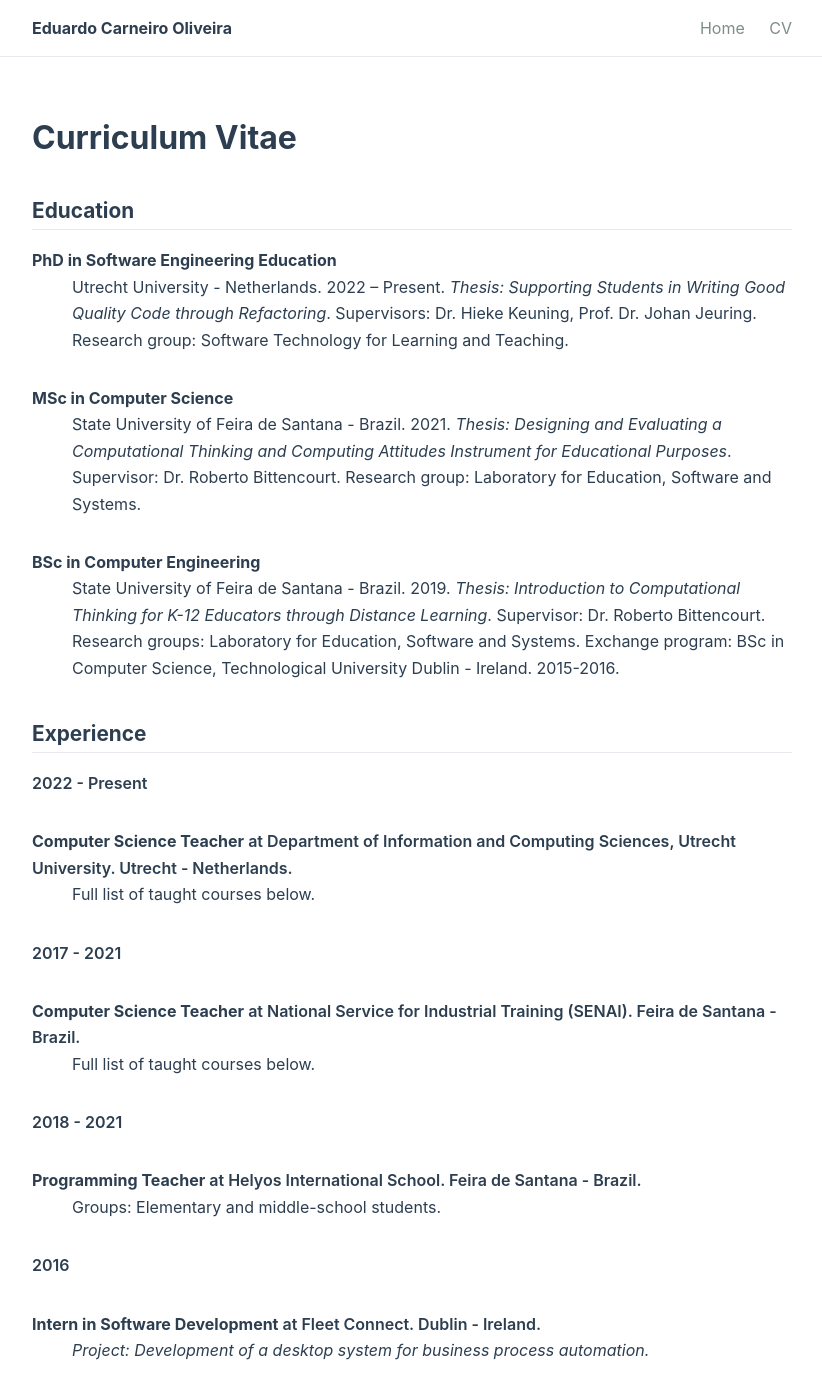
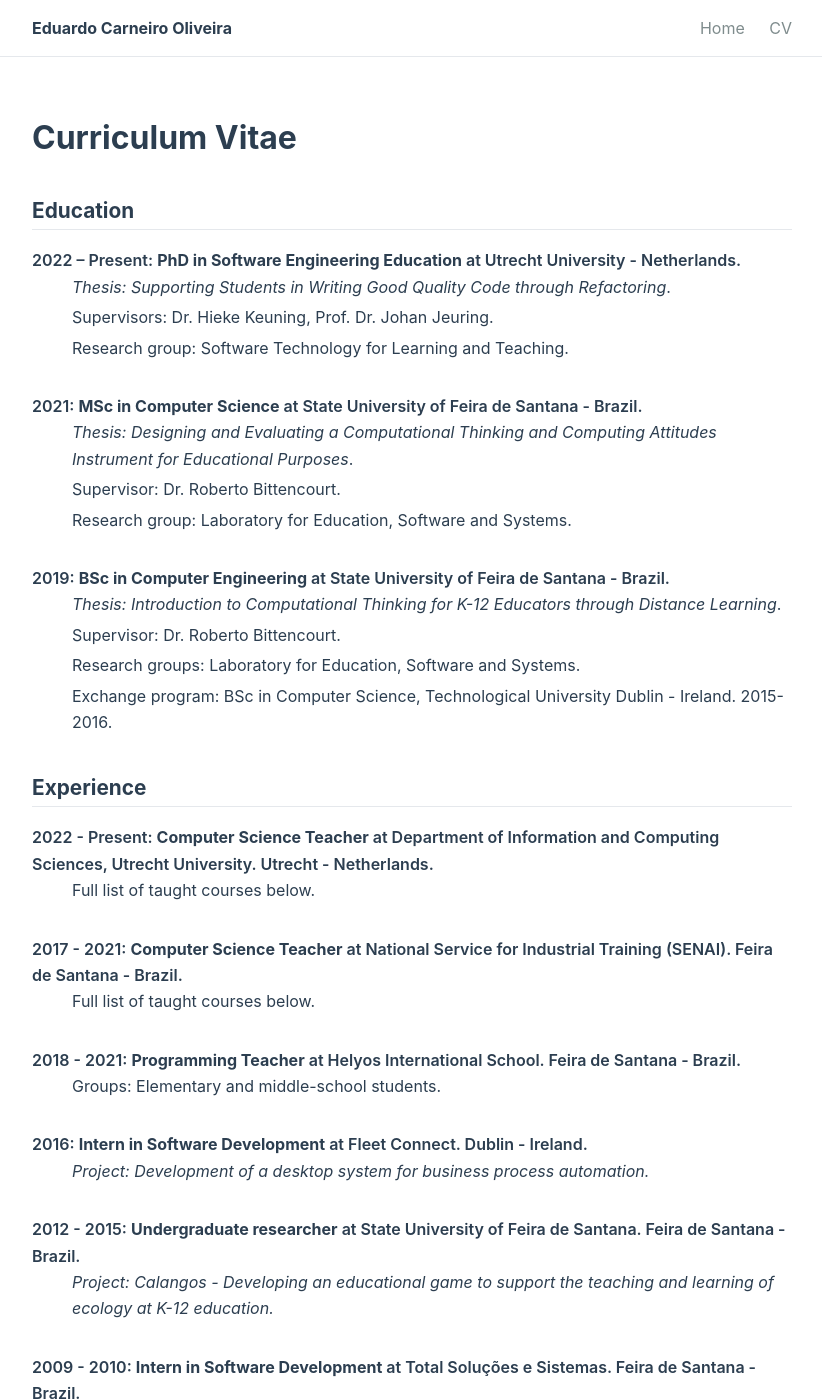
Before and after one commit to eduardo-coliveira/eduardo-coliveira.github.io, a Jekyll site: the page built from cv.md, in a window 1280 px wide and 1400 px high. Shown: the whole window, without its empty margins (228-1050 px from the left). Built offline with Jekyll 4.4.1, drawn with Linux system fonts in a browser that asks for light colours; some of the changed text lies outside the part shown.

```diff
--- a/cv.md
+++ b/cv.md
@@ -8,46 +8,40 @@ permalink: /cv/
 
 ## Education
 
-**PhD in Software Engineering Education**
-: Utrecht University - Netherlands. 2022 – Present. *Thesis: Supporting Students in Writing Good Quality Code through Refactoring*.
-  Supervisors: Dr. Hieke Keuning, Prof. Dr. Johan Jeuring.
-  Research group: Software Technology for Learning and Teaching.
+2022 – Present: **PhD in Software Engineering Education** at Utrecht University - Netherlands.
+: *Thesis: Supporting Students in Writing Good Quality Code through Refactoring*.
+: Supervisors: Dr. Hieke Keuning, Prof. Dr. Johan Jeuring.
+: Research group: Software Technology for Learning and Teaching.
 
-**MSc in Computer Science**
-: State University of Feira de Santana - Brazil. 2021. *Thesis: Designing and Evaluating a Computational Thinking and Computing Attitudes Instrument for Educational Purposes*.
-  Supervisor: Dr. Roberto Bittencourt.
-  Research group: Laboratory for Education, Software and Systems.
+2021: **MSc in Computer Science** at State University of Feira de Santana - Brazil.
+: *Thesis: Designing and Evaluating a Computational Thinking and Computing Attitudes Instrument for Educational Purposes*.
+: Supervisor: Dr. Roberto Bittencourt.
+: Research group: Laboratory for Education, Software and Systems.
 
-**BSc in Computer Engineering**
-: State University of Feira de Santana - Brazil. 2019. *Thesis: Introduction to Computational Thinking for K-12 Educators through Distance Learning*.
-  Supervisor: Dr. Roberto Bittencourt.
-  Research groups: Laboratory for Education, Software and Systems.
-  Exchange program: BSc in Computer Science, Technological University Dublin - Ireland. 2015-2016.
+2019: **BSc in Computer Engineering** at State University of Feira de Santana - Brazil.
+: *Thesis: Introduction to Computational Thinking for K-12 Educators through Distance Learning*.
+: Supervisor: Dr. Roberto Bittencourt.
+: Research groups: Laboratory for Education, Software and Systems.
+: Exchange program: BSc in Computer Science, Technological University Dublin - Ireland. 2015-2016.
 
 ## Experience
 
-2022 - Present
-**Computer Science Teacher** at Department of Information and Computing Sciences, Utrecht University. Utrecht - Netherlands.
+2022 - Present: **Computer Science Teacher** at Department of Information and Computing Sciences, Utrecht University. Utrecht - Netherlands.
 : Full list of taught courses below.
 
-2017 - 2021
-**Computer Science Teacher** at National Service for Industrial Training (SENAI). Feira de Santana - Brazil.
+2017 - 2021: **Computer Science Teacher** at National Service for Industrial Training (SENAI). Feira de Santana - Brazil.
 : Full list of taught courses below.
 
-2018 - 2021
-**Programming Teacher** at Helyos International School. Feira de Santana - Brazil.
+2018 - 2021: **Programming Teacher** at Helyos International School. Feira de Santana - Brazil.
 : Groups: Elementary and middle-school students.
 
-2016
-**Intern in Software Development** at Fleet Connect. Dublin - Ireland.
+2016: **Intern in Software Development** at Fleet Connect. Dublin - Ireland.
 : *Project: Development of a desktop system for business process automation.*
 
-2012 - 2015
-**Undergraduate researcher** at State University of Feira de Santana. Feira de Santana - Brazil.
+2012 - 2015: **Undergraduate researcher** at State University of Feira de Santana. Feira de Santana - Brazil.
 : *Project: Calangos - Developing an educational game to support the teaching and learning of ecology at K-12 education.*
 
-2009 - 2010
-**Intern in Software Development** at Total Soluções e Sistemas. Feira de Santana - Brazil.
+2009 - 2010: **Intern in Software Development** at Total Soluções e Sistemas. Feira de Santana - Brazil.
 : *Project: Dincash Web: Development of a web-based system for commercial automation.*
 
 ## Publications
```
